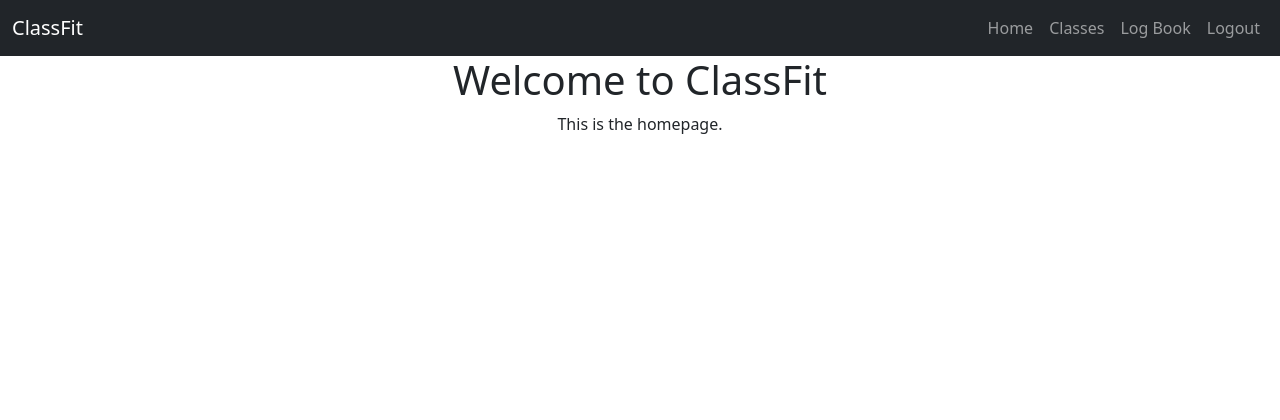
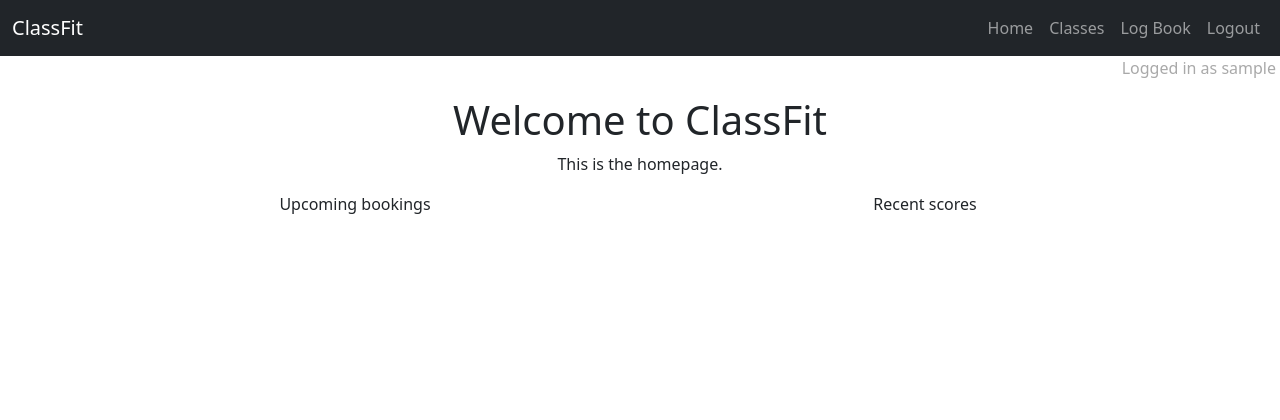
Before and after one commit to judewoolls/ClassFit, a Django app: page / in a window 1280 px wide. Shown: the top 420 px of the page. Run offline with Django 4.2, Linux system fonts and the light colour scheme; the visitor is signed in with stand-in values (Sample User, id 1).

Commit message:
update readMe contents links and deployed link add chnages to home.html

```diff
--- a/homepage/templates/homepage/home.html
+++ b/homepage/templates/homepage/home.html
@@ -2,8 +2,15 @@
 
 {% block content %}
 <div class="container">
-    <h1>Welcome to ClassFit</h1>
-    <p>This is the homepage.</p>
+    <div class="row">
+        <h1>Welcome to ClassFit</h1>
+        <p>This is the homepage.</p>
+    </div>
+    <div class="row">
+        <div class="col-12 col-md-6">Upcoming bookings</div>
+        <div class="col-12 col-md-6">Recent scores</div>
+    </div>
+
 </div>
 {% endblock %}
 
--- a/templates/base.html
+++ b/templates/base.html
@@ -59,6 +59,11 @@
             </div>
         </div>
     </nav>
+    {% if user.is_authenticated %}
+    <p style="text-align: right; margin-right: 4px; color: darkgray;">Logged in as {{ user.username }}</p>
+    {% else %}
+    <p style="text-align: right; margin-right: 4px; color: darkgray;">Restricted Access</p>
+    {% endif %}
 
     <main class="flex-shrink-0" id="main-content">
         {% if user.is_authenticated %}
```
Also changed, not shown: README.md.
